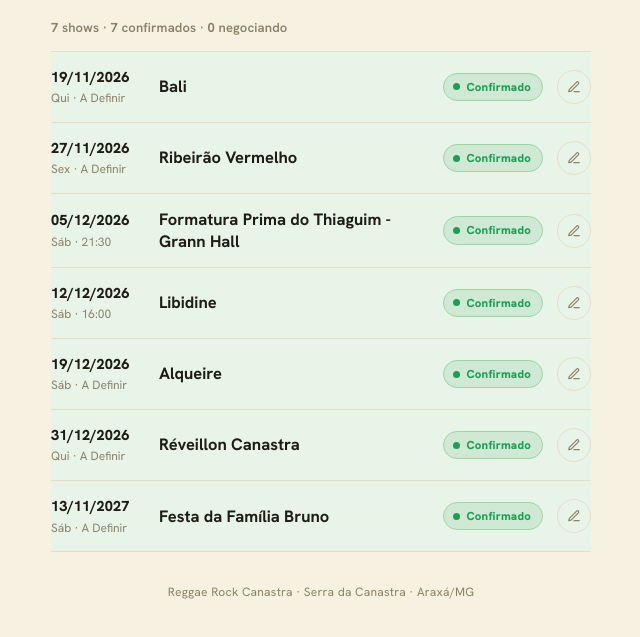
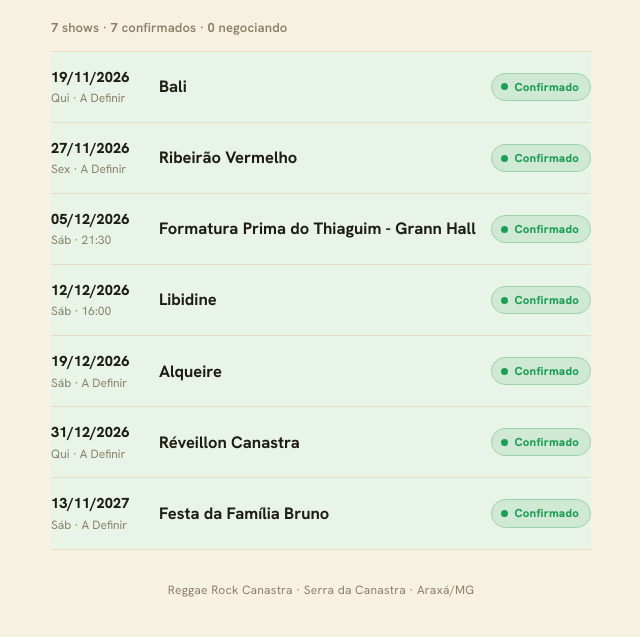
Before and after one commit to digipatto/ospatto, a plain HTML site: page index.html in a window 1280 px wide. Shown: the part 139-776 px from the top of the page, without its empty margins (319-959 px from the left). Drawn offline with Linux system fonts and the light colour scheme.

Commit message:
Remove botão Novo show e botão Editar de cada linha

```diff
--- a/index.html
+++ b/index.html
@@ -82,10 +82,6 @@
   .row.neg{background:var(--red-row)}
   .row.past{opacity:.45}
 
-  .edit{flex:none;width:34px;height:34px;display:grid;place-items:center;border-radius:50%;
-    color:var(--muted);text-decoration:none;border:1.5px solid var(--line);transition:color .12s,border-color .12s}
-  .edit:hover{color:var(--gold);border-color:var(--gold)}
-  .edit svg{width:14px;height:14px}
 
   .row.past{opacity:.45}
 
@@ -123,7 +119,6 @@
 <script>
 (function(){
   "use strict";
-  var BOT="Patto370Bot";
   var DIAS=["dom","seg","ter","qua","qui","sex","sáb"];
   var content=document.getElementById("content");
   var statsEl=document.getElementById("stats");
@@ -132,12 +127,6 @@
   function parse(str){ var p=String(str||"").split("-"); if(p.length!==3) return null; var d=new Date(+p[0],+p[1]-1,+p[2]); return isNaN(d)?null:d; }
   function nome(s){ var v=[s.local,s.cidade,s.endereco]; for(var i=0;i<v.length;i++){ if(v[i]&&String(v[i]).trim()) return String(v[i]).trim(); } return "A definir"; }
   function dataBR(d){ return String(d.getDate()).padStart(2,"0")+"/"+String(d.getMonth()+1).padStart(2,"0")+"/"+d.getFullYear(); }
-  function editLink(s){
-    var slug=(String(s.data||"")+"_"+nome(s)).toLowerCase().replace(/[^a-z0-9]+/g,"_").replace(/^_+|_+$/g,"");
-    var p="editar_"+slug; if(p.length>64) p=p.slice(0,64);
-    return "https://t.me/"+BOT+"?start="+p;
-  }
-
   function render(data){
     var tod=new Date(); tod.setHours(0,0,0,0);
     var shows=(data||[]).filter(function(s){return parse(s.data);})
@@ -162,8 +151,6 @@
           '<div class="hr">'+DIAS[d.getDay()]+' · '+hora+'</div></div>'+
         '<div class="name">'+esc(nome(s))+'</div>'+
         '<div class="status '+(ok?"ok":"neg")+'"><span class="dot"></span>'+(ok?"Confirmado":"Negociando")+'</div>'+
-        '<a class="edit" href="'+esc(editLink(s))+'" target="_blank" rel="noopener" aria-label="Editar pelo Telegram">'+
-          '<svg viewBox="0 0 24 24" fill="none" stroke="currentColor" stroke-width="2" stroke-linecap="round" stroke-linejoin="round"><path d="M12 20h9"/><path d="M16.5 3.5a2.1 2.1 0 0 1 3 3L7 19l-4 1 1-4Z"/></svg></a>'+
       '</li>';
     });
     html+='</ul>';
```
